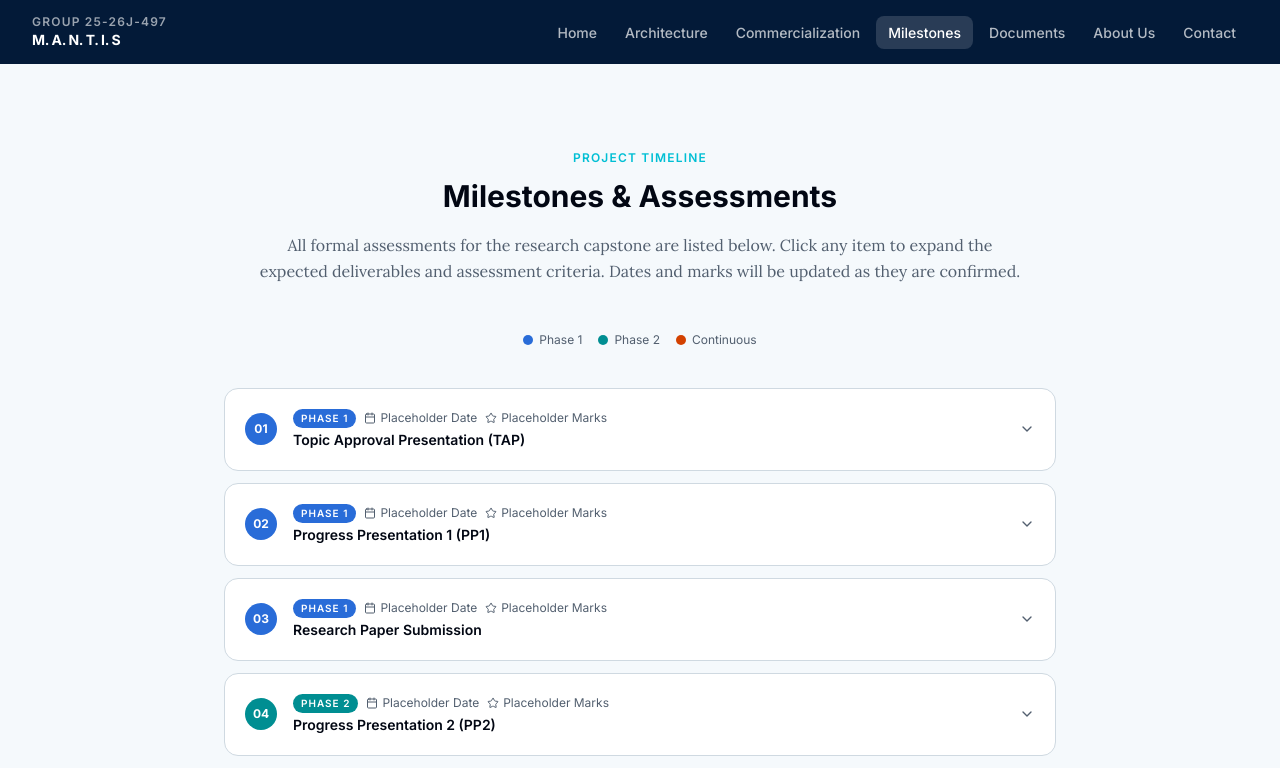
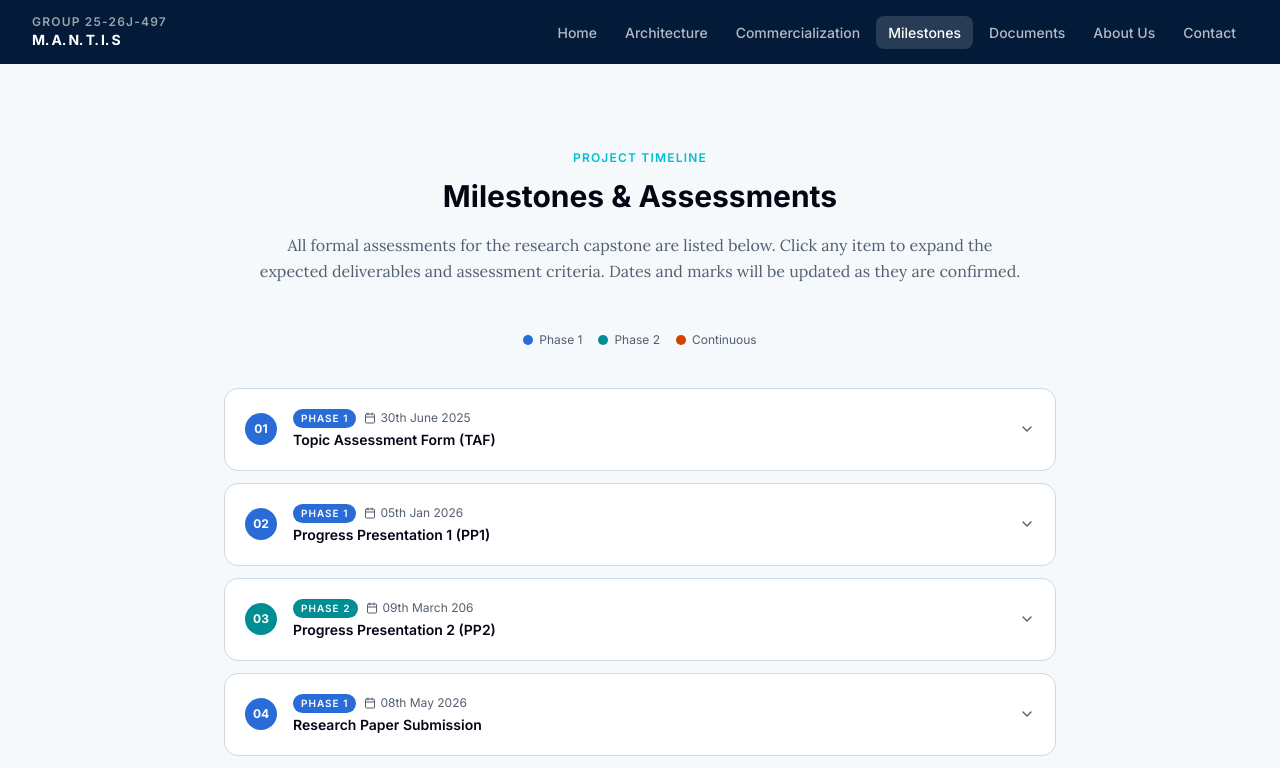
Before and after one commit to Research-Project-25-26J-497/rp_web, a Next.js app: page /milestones in a window 1280 px wide. Shown: the top 768 px of the page. Built offline with nearby package versions, Linux system fonts and the light colour scheme.

Commit message:
minor change

```diff
--- a/app/milestones/page.tsx
+++ b/app/milestones/page.tsx
@@ -19,9 +19,8 @@ const milestones = [
   {
     id: 'tap',
     phase: 'Phase 1',
-    label: 'Topic Approval Presentation (TAP)',
-    date: 'Placeholder Date',
-    marks: 'Placeholder Marks',
+    label: 'Topic Assessment Form (TAF)',
+    date: '30th June 2025',
     description:
       'Initial presentation to the evaluation panel to gain formal approval for the research topic and project scope. Assessment details will be added here once confirmed.',
     deliverables: [
@@ -35,8 +34,7 @@ const milestones = [
     id: 'pp',
     phase: 'Phase 1',
     label: 'Progress Presentation 1 (PP1)',
-    date: 'Placeholder Date',
-    marks: 'Placeholder Marks',
+    date: '05th Jan 2026',
     description:
       'First formal progress review demonstrating early-stage implementation and system design decisions. Assessment details will be added here once confirmed.',
     deliverables: [
@@ -47,11 +45,24 @@ const milestones = [
     ],
   },
   {
+    id: 'pp2',
+    phase: 'Phase 2',
+    label: 'Progress Presentation 2 (PP2)',
+    date: '09th March 206',
+    description:
+      'Second progress review covering a near-complete implementation with integration testing results. Assessment details will be added here once confirmed.',
+    deliverables: [
+      'Integrated system demonstration',
+      'Unit and integration test results',
+      'Updated research findings',
+      'Revised timeline to completion',
+    ],
+  },
+  {
     id: 'research-paper',
     phase: 'Phase 1',
     label: 'Research Paper Submission',
-    date: 'Placeholder Date',
-    marks: 'Placeholder Marks',
+    date: '08th May 2026',
     description:
       'Submission of a formal research paper summarising the theoretical framework, experimental setup, and preliminary results. Assessment details will be added here once confirmed.',
     deliverables: [
@@ -62,26 +73,10 @@ const milestones = [
     ],
   },
   {
-    id: 'pp2',
-    phase: 'Phase 2',
-    label: 'Progress Presentation 2 (PP2)',
-    date: 'Placeholder Date',
-    marks: 'Placeholder Marks',
-    description:
-      'Second progress review covering a near-complete implementation with integration testing results. Assessment details will be added here once confirmed.',
-    deliverables: [
-      'Integrated system demonstration',
-      'Unit and integration test results',
-      'Updated research findings',
-      'Revised timeline to completion',
-    ],
-  },
-  {
     id: 'final',
     phase: 'Phase 2',
     label: 'Final Presentation & Viva Voce',
-    date: 'Placeholder Date',
-    marks: 'Placeholder Marks',
+    date: '03rd May 2026',
     description:
       'Comprehensive final presentation and oral defence of the completed research project before the examination panel. Assessment details will be added here once confirmed.',
     deliverables: [
@@ -95,8 +90,7 @@ const milestones = [
     id: 'logbook',
     phase: 'Continuous',
     label: 'Logbook & Supervisor Evaluations',
-    date: 'Throughout Project',
-    marks: 'Placeholder Marks',
+    date: '03rd May 2026',
     description:
       'Ongoing assessment of individual contribution logs, weekly supervisor meetings, and formative feedback. Assessment details will be added here once confirmed.',
     deliverables: [
@@ -152,10 +146,6 @@ function AccordionItem({ item, index }: { item: (typeof milestones)[0]; index: n
             <span className="flex items-center gap-1 text-xs text-muted-foreground">
               <Calendar className="w-3 h-3" aria-hidden />
               {item.date}
-            </span>
-            <span className="flex items-center gap-1 text-xs text-muted-foreground">
-              <Star className="w-3 h-3" aria-hidden />
-              {item.marks}
             </span>
           </div>
           <p className="text-sm font-semibold text-foreground">{item.label}</p>
```
